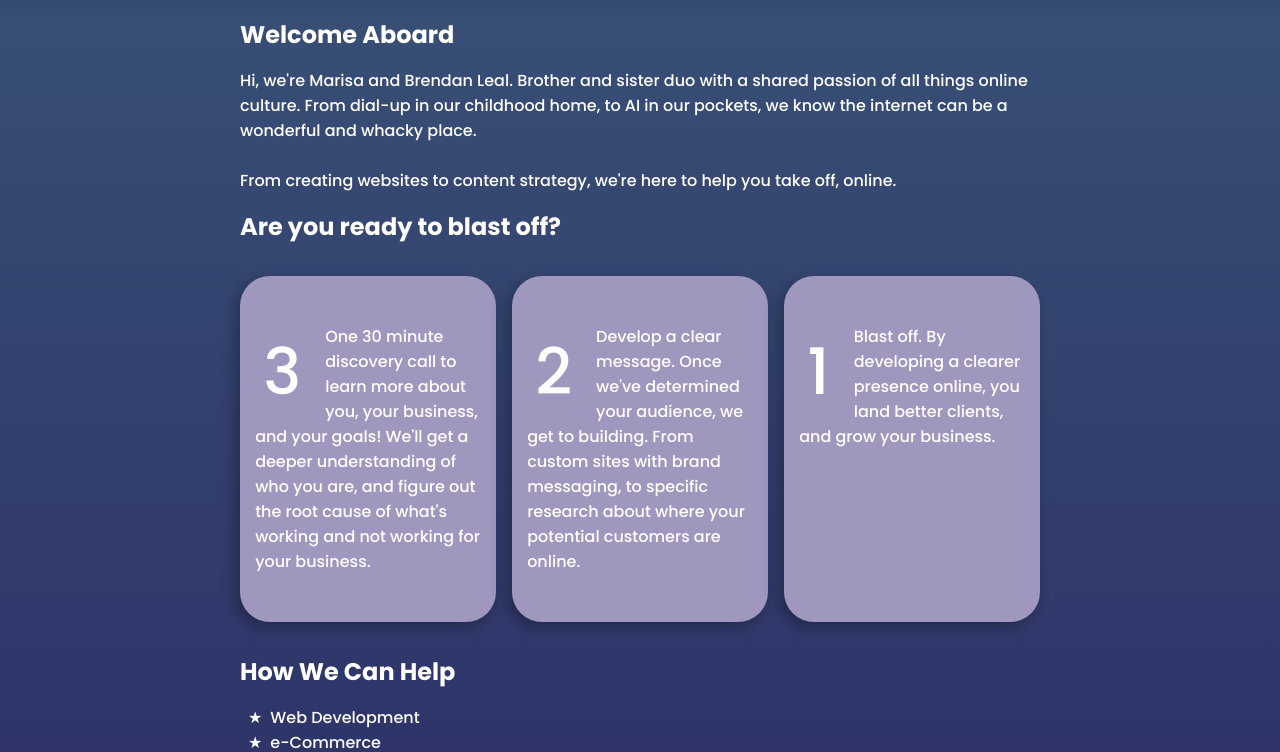
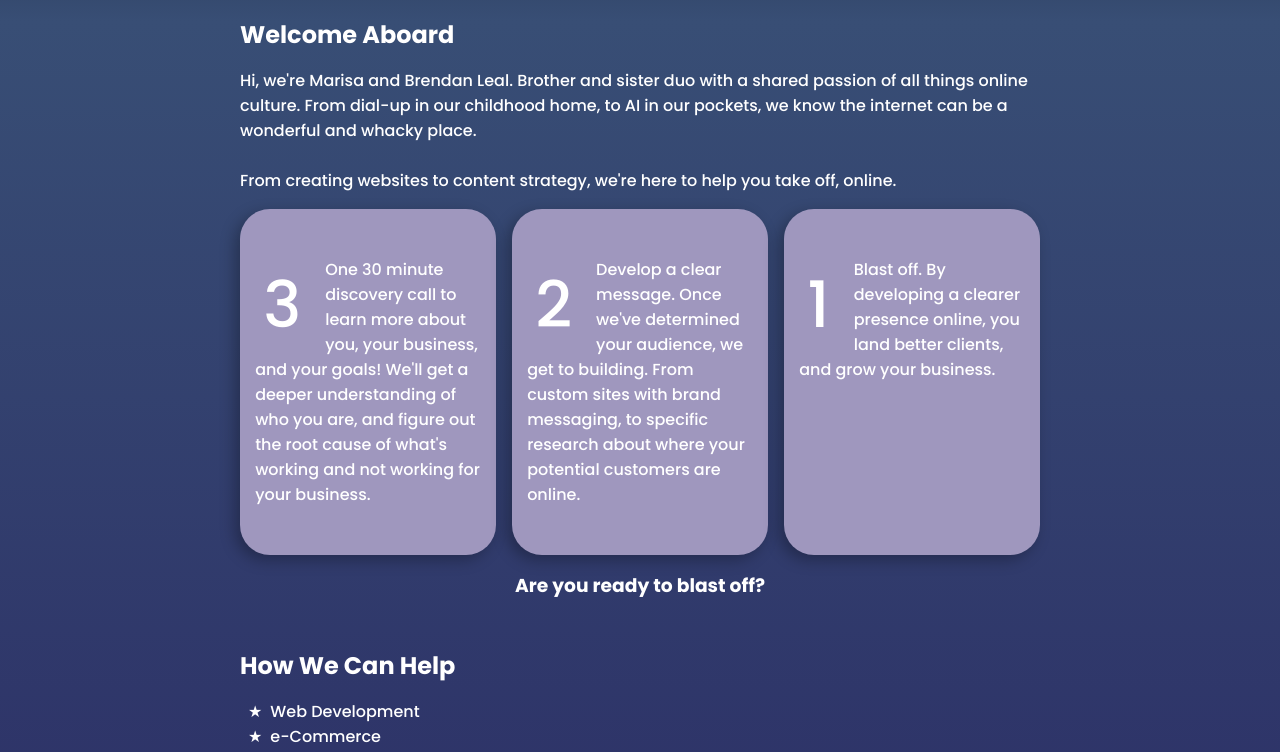
Before and after one commit to Brendan-Leal/AstrolabStudio, a Next.js app: page / in a window 1280 px wide. Shown: the part 528-1280 px from the top of the page. Built offline with nearby package versions, Linux system fonts and the light colour scheme.

Commit message:
adjust heading

```diff
--- a/src/components/Panel.tsx
+++ b/src/components/Panel.tsx
@@ -20,7 +20,6 @@ const CARD_CONTENT = [
 export default function Panel() {
   return (
     <>
-      <h2>Are you ready to blast off?</h2>
       <div className={style.panel}>
         {
           CARD_CONTENT.map((content) => (
@@ -32,6 +31,7 @@ export default function Panel() {
           ))
         }
       </div>
+      <h3 style={{ textAlign: 'center', marginBottom: '2rem' }}>Are you ready to blast off?</h3>
     </>
   );
 }
```
